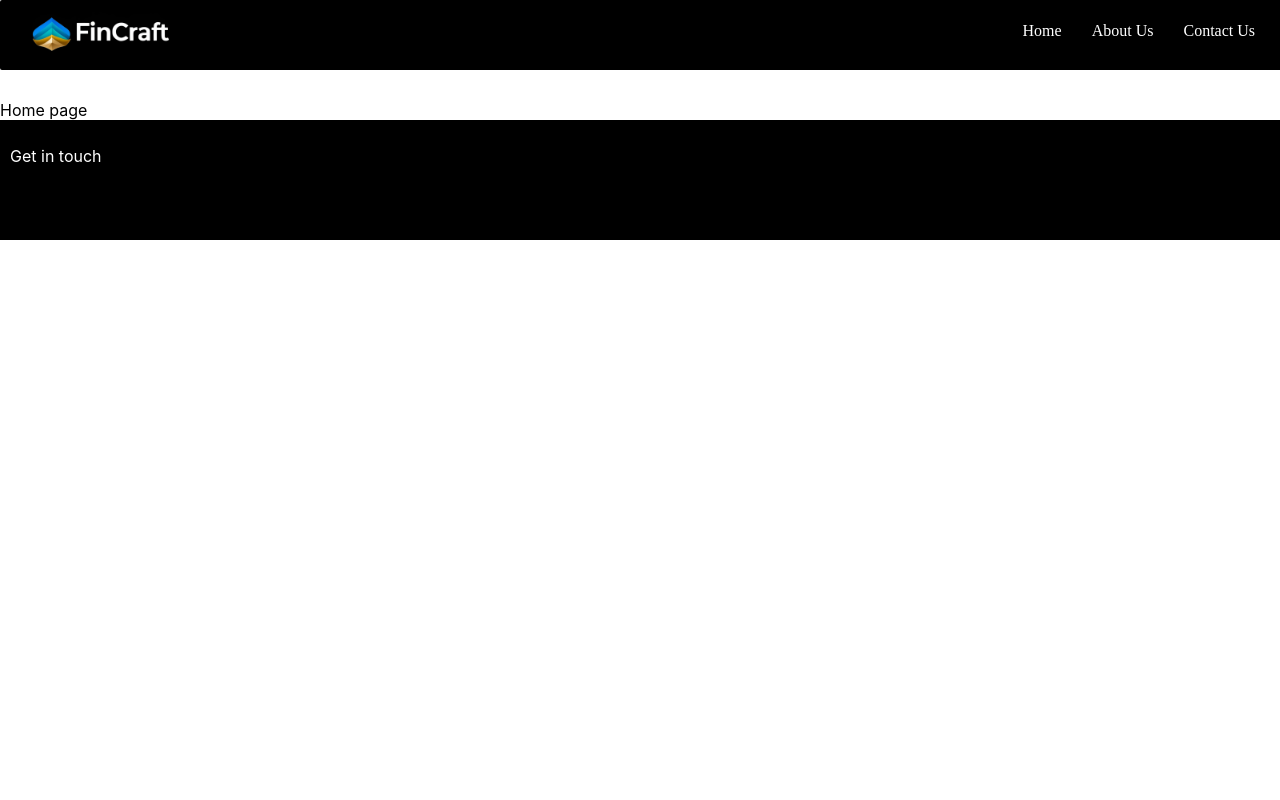
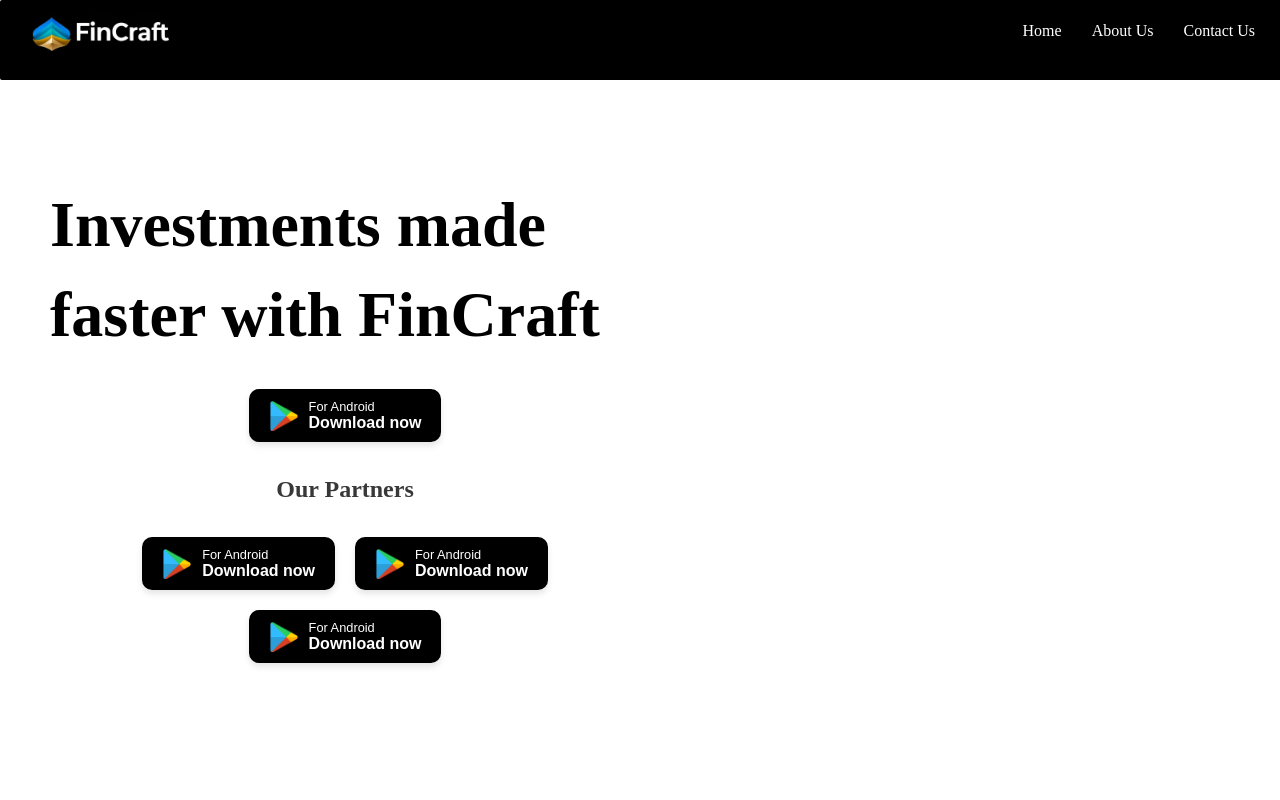
Before and after one commit to Banda-Aakash/FinCraft-Website, a React (Create React App) app: page / in a window 1280 px wide. Shown: the top 800 px of the page. Built offline with nearby package versions, Linux system fonts and the light colour scheme.

Commit message:
Home Page changes 1

```diff
--- a/src/Components/Home.css
+++ b/src/Components/Home.css
@@ -1,3 +1,69 @@
-.home-page{
-    margin-top: 100px;
-}
+.home-page {
+    margin-top: 80px;
+    min-height: 100vh;
+    flex-direction: row;
+    padding: 0 50px;
+  }
+  .content {
+    width: 100%;
+    max-width: 50%;
+    text-align: center;
+    margin-bottom: 130px;
+  }
+
+  .heading {
+
+    padding-top: 100px;
+    font-size: 3em;
+    margin-top: 20px;
+    margin-bottom: 20px;
+    font-family: 'Inknut Antiqua', serif;
+    line-height: 1.4;
+    font-size: 4em;
+    text-align: left;
+  }
+
+.download-button {
+    display: inline-flex;
+    align-items: center;
+    background-color: #000000;
+    color: white;
+    text-decoration: none;
+    padding: 10px 20px;
+    margin: 10px;
+    border-radius: 10px;
+    font-family: Arial, sans-serif;
+    box-shadow: 0px 4px 6px rgba(0, 0, 0, 0.1);
+    transition: background-color 0.3s ease;
+  }
+
+  .download-button:hover {
+    background-color: #343434;
+  }
+
+  .button-logo {
+    width: 30px;
+    margin-right: 10px;
+  }
+
+  .button-text {
+    display: flex;
+    flex-direction: column;
+    align-items: flex-start;
+  }
+
+  .platform {
+    font-size: 0.8rem;
+  }
+
+  .download-now {
+    font-size: 1rem;
+    font-weight: bold;
+  }
+
+  .Partners{
+    color: #383838;
+    font-weight:800;
+    font-size: 1.5em;
+    font-family: 'Inknut Antiqua', serif;
+  }
--- a/src/Components/Home.js
+++ b/src/Components/Home.js
@@ -1,12 +1,75 @@
-import React from "react";
-import "./Home.css";
+import React from 'react';
+import './Home.css';
+import { Link } from 'react-router-dom';
+const Home = () => {
+    return (
+        <div className="home-page">
+            <div className="content">
+                <h6 className='heading'>Investments made faster with FinCraft</h6>
 
-const Home = () => {
-  return (
-    <div className="home-page">
-        Home page
-    </div>
-  );
+                <Link to="https://play.google.com" className="download-button">
+                    <img
+                        src="Playstore.png"
+                        alt="Google Play"
+                        className="button-logo"
+                    />
+                    <div className="button-text">
+                        <span className="platform">For Android</span>
+                        <span className="download-now">Download now</span>
+                    </div>
+                </Link>
+
+                {/* <a href="https://play.google.com" className="download-button">
+                    <img
+                        src="Playstore.png"
+                        alt="Google Play"
+                        className="button-logo"
+                    />
+                    <div className="button-text">
+                        <span className="platform">For Android</span>
+                        <span className="download-now">Download now</span>
+                    </div>
+                </a> */}
+
+                <p className='Partners'>Our Partners</p>
+
+                <Link to="https://play.google.com" className="download-button">
+                    <img
+                        src="Playstore.png"
+                        alt="Google Play"
+                        className="button-logo"
+                    />
+                    <div className="button-text">
+                        <span className="platform">For Android</span>
+                        <span className="download-now">Download now</span>
+                    </div>
+                </Link>
+                <Link to="https://play.google.com" className="download-button">
+                    <img
+                        src="Playstore.png"
+                        alt="Google Play"
+                        className="button-logo"
+                    />
+                    <div className="button-text">
+                        <span className="platform">For Android</span>
+                        <span className="download-now">Download now</span>
+                    </div>
+                </Link>
+                <Link href="https://play.google.com" className="download-button">
+                    <img
+                        src="Playstore.png"
+                        alt="Google Play"
+                        className="button-logo"
+                    />
+                    <div className="button-text">
+                        <span className="platform">For Android</span>
+                        <span className="download-now">Download now</span>
+                    </div>
+                </Link>
+            </div>
+            <div>ihi</div>
+        </div>
+    );
 };
 
 export default Home;
--- a/src/Components/Navbar.css
+++ b/src/Components/Navbar.css
@@ -5,11 +5,12 @@
     background-color: black;
     padding: 10px;
     padding-left: 0px;
-    height: 50px;
+    height: 60px;
     position: fixed;
     top: 0;
     width: 100%;
     z-index: 1000;
+    justify-content: center;
     align-items: center;
 }
 
```
Also changed, not shown: public/AppStore.png (added), public/Playstore.png (added).
